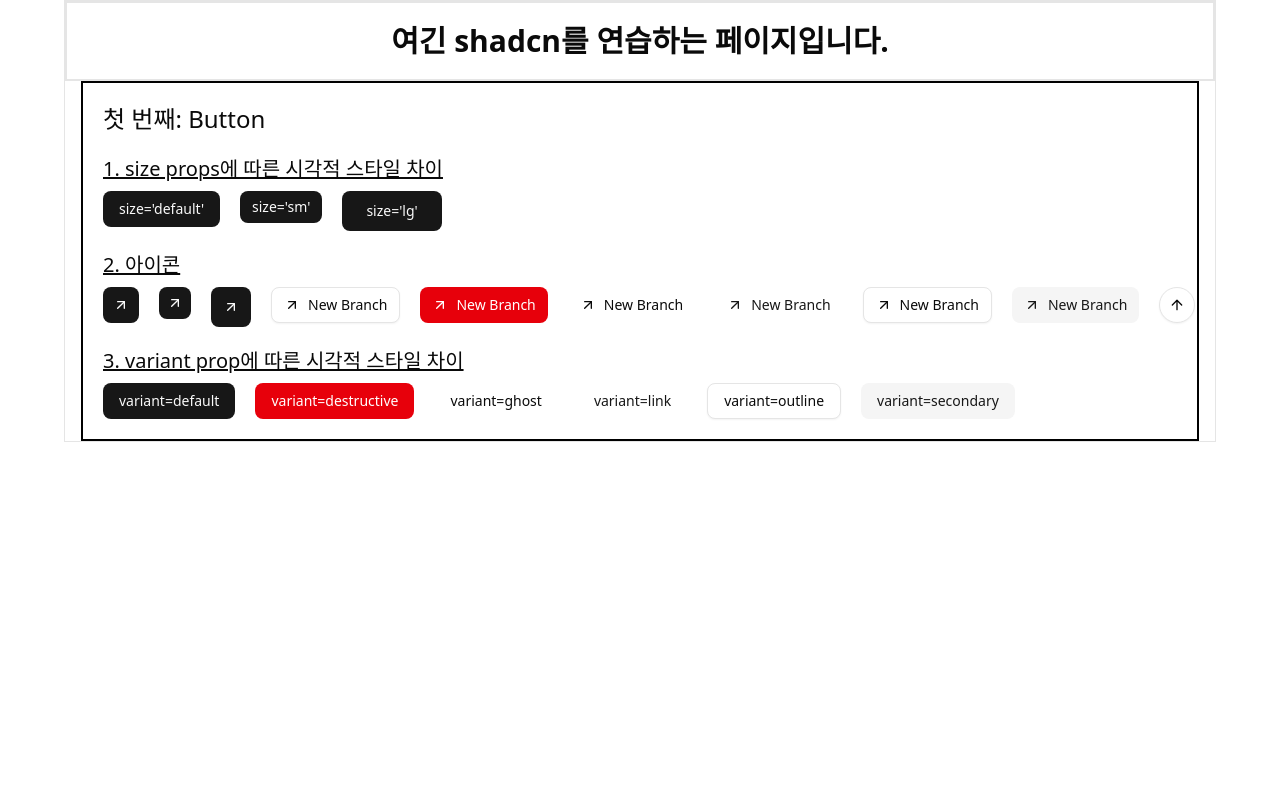
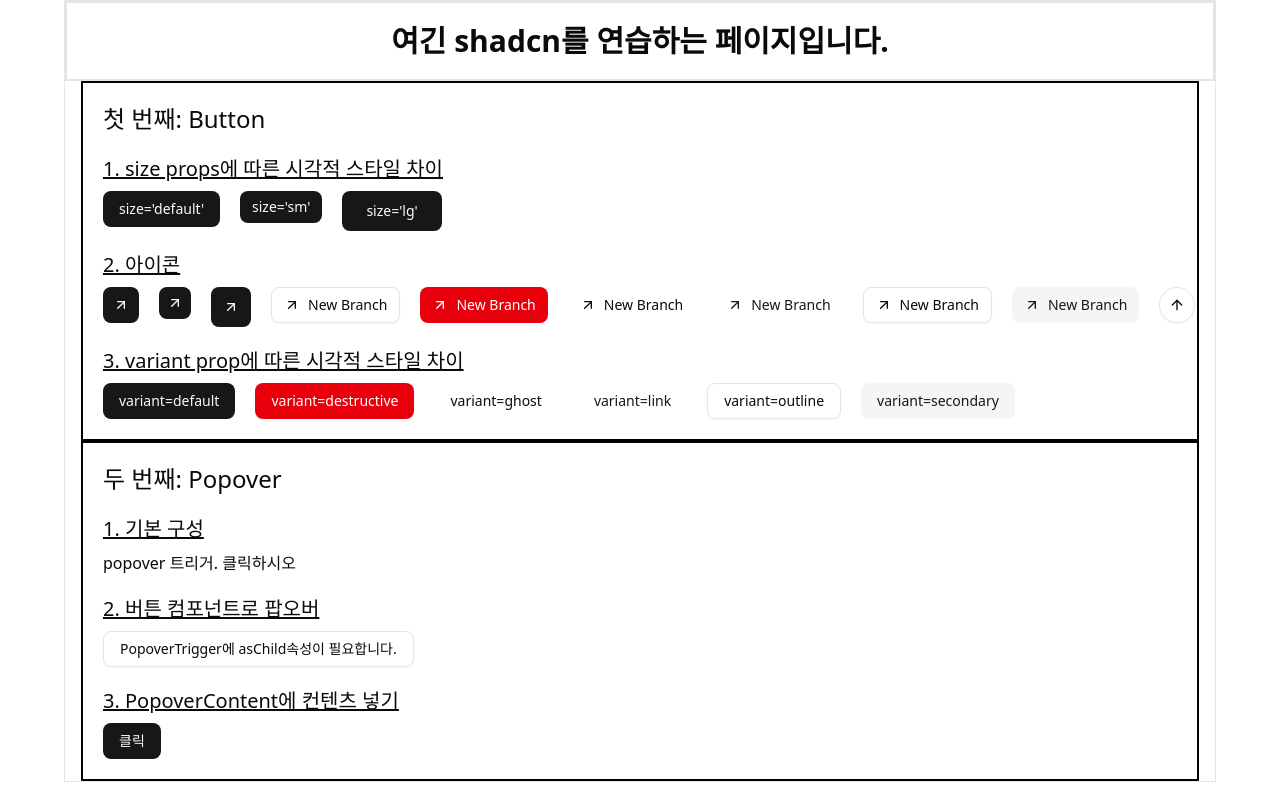
Before and after one commit to Dessert99/dessert99_React, a React (Vite) app: page /shadcn in a window 1280 px wide. Built offline with nearby package versions, Linux system fonts and the light colour scheme; no server answers.

Commit message:
feat(shadcn): popover 실습
- 버튼을 감쌀 때 PopoverTrigger에 asChild 속성을 넣어주자.
- PopoverContent너비를 잘 조절하면 많은 컨텐츠를 담을 수 있다.

#3

```diff
--- /dev/null
+++ b/src/components/shadcn/Shadcn_Popover.tsx
@@ -0,0 +1,49 @@
+import { Popover, PopoverContent, PopoverTrigger } from '@/components/ui/popover';
+import { Button } from '../ui/button';
+import Shadcn_Button from './Shadcn_Button';
+
+export default function Shadcn_Popover() {
+  return (
+    <div className='flex flex-col gap-5'>
+      <div className='flex flex-col gap-2'>
+        <div className='text-xl underline'>1. 기본 구성</div>
+        <div className='flex gap-5'>
+          <Popover>
+            <PopoverTrigger>popover 트리거. 클릭하시오</PopoverTrigger>
+            <PopoverContent>Place content for the popover here. 이 내용이 나옵니다.</PopoverContent>
+          </Popover>
+        </div>
+      </div>
+      {/*  */}
+      <div className='flex flex-col gap-2'>
+        <div className='text-xl underline'>2. 버튼 컴포넌트로 팝오버</div>
+        <div className='flex gap-5'>
+          <Popover>
+            <PopoverTrigger asChild>
+              <Button variant={'outline'}>PopoverTrigger에 asChild속성이 필요합니다.</Button>
+            </PopoverTrigger>
+            <PopoverContent className='w-full'>
+              asChild를 넣지 않으면 HTML 렌더링이 꼬이고, 접근성(a11y) 문제가 발생하며, 스타일이
+              깨질 수 있습니다
+            </PopoverContent>
+          </Popover>
+        </div>
+      </div>
+      {/*  */}
+      <div className='flex flex-col gap-2'>
+        <div className='text-xl underline'>3. PopoverContent에 컨텐츠 넣기 </div>
+        <div className='flex gap-5'>
+          <Popover>
+            <PopoverTrigger asChild>
+              <Button variant={'default'}>클릭</Button>
+            </PopoverTrigger>
+            <PopoverContent className='w-full'>
+              <Shadcn_Button />
+              PopoverContent의 너비를 w-full 해주면 모든 컨텐츠를 담을 수 있습니다.
+            </PopoverContent>
+          </Popover>
+        </div>
+      </div>
+    </div>
+  );
+}
--- a/src/pages/default/ShadcnPage.tsx
+++ b/src/pages/default/ShadcnPage.tsx
@@ -1,4 +1,5 @@
 import Shadcn_Button from '@/components/shadcn/Shadcn_Button';
+import Shadcn_Popover from '@/components/shadcn/Shadcn_Popover';
 
 const ShadcnPage = () => {
   return (
@@ -11,6 +12,10 @@ const ShadcnPage = () => {
           <div className='bold text-2xl'>첫 번째: Button</div>
           <Shadcn_Button />
         </div>
+        <div className='flex flex-col gap-5 border-2 border-black p-5'>
+          <div className='bold text-2xl'>두 번째: Popover</div>
+          <Shadcn_Popover />
+        </div>
       </main>
     </div>
   );
```
